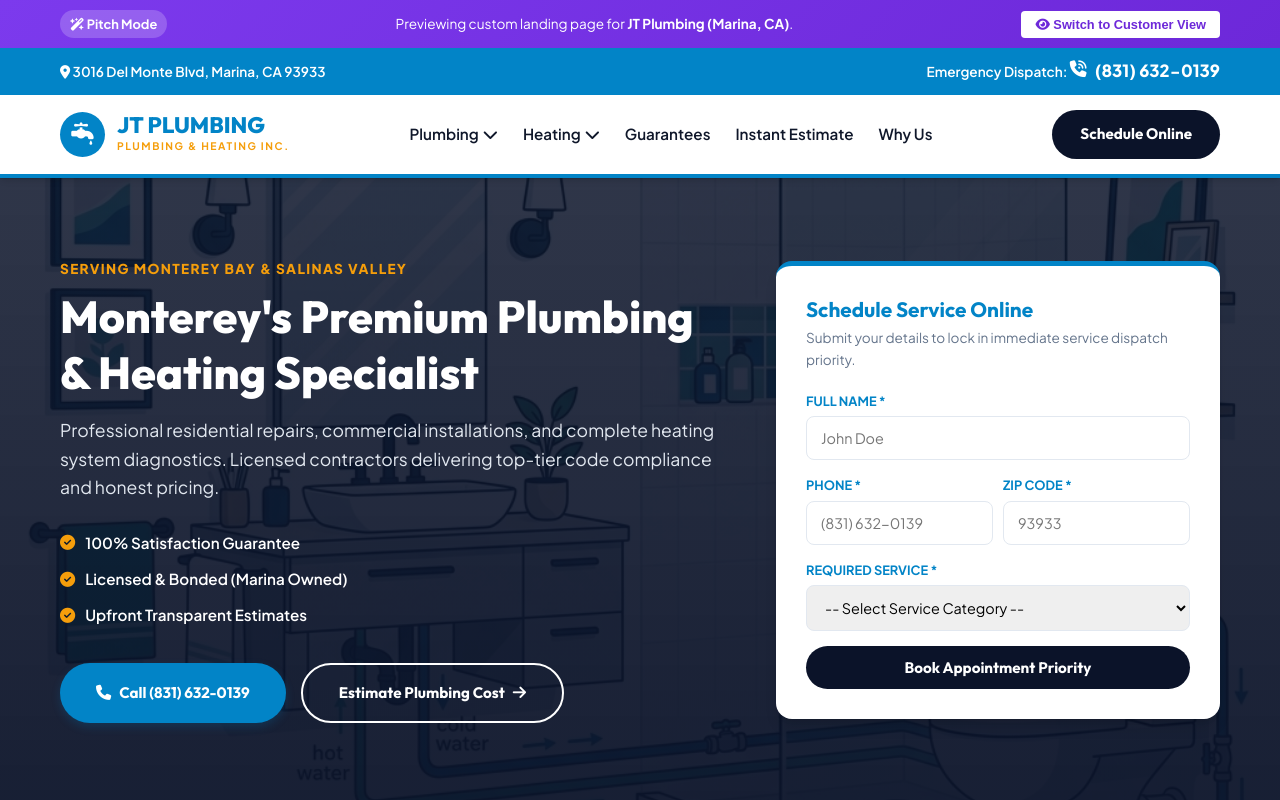
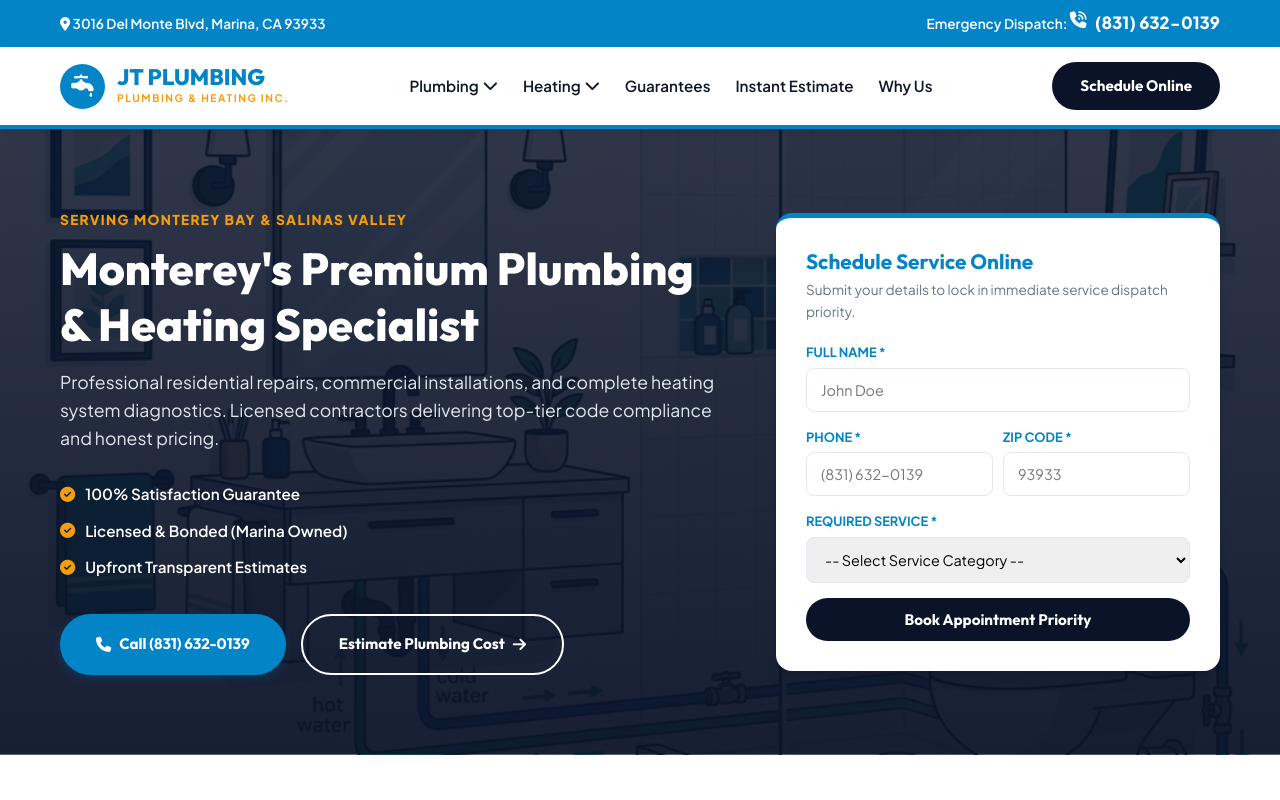
Before and after one commit to jafferysteps/jt-plumbing-landing, a plain HTML site: page index.html in a window 1280 px wide. Shown: the top 800 px of the page. Drawn offline with Linux system fonts and the light colour scheme.

Commit message:
Default page view mode to customer-view (pitch mode banner hidden by default)

```diff
--- a/index.html
+++ b/index.html
@@ -13,7 +13,7 @@
     <link rel="stylesheet" href="https://cdnjs.cloudflare.com/ajax/libs/font-awesome/6.4.0/css/all.min.css">
     <link rel="stylesheet" href="index.css">
 </head>
-<body>
+<body class="customer-view">
 
     <!-- Pitch Mode Toggle Bar -->
     <div id="pitch-banner" class="pitch-banner">
--- a/index.js
+++ b/index.js
@@ -3,7 +3,10 @@
     // Pitch Toggle Control
     const toggleBtn = document.getElementById("toggle-pitch-btn");
     if (toggleBtn) {
-        let isPitchView = true;
+        let isPitchView = false;
+        // Initialize button text for customer view
+        toggleBtn.innerHTML = '<i class="fa-solid fa-wand-magic-sparkles"></i> Switch to Pitch View';
+
         toggleBtn.addEventListener("click", () => {
             isPitchView = !isPitchView;
             if (isPitchView) {
```
